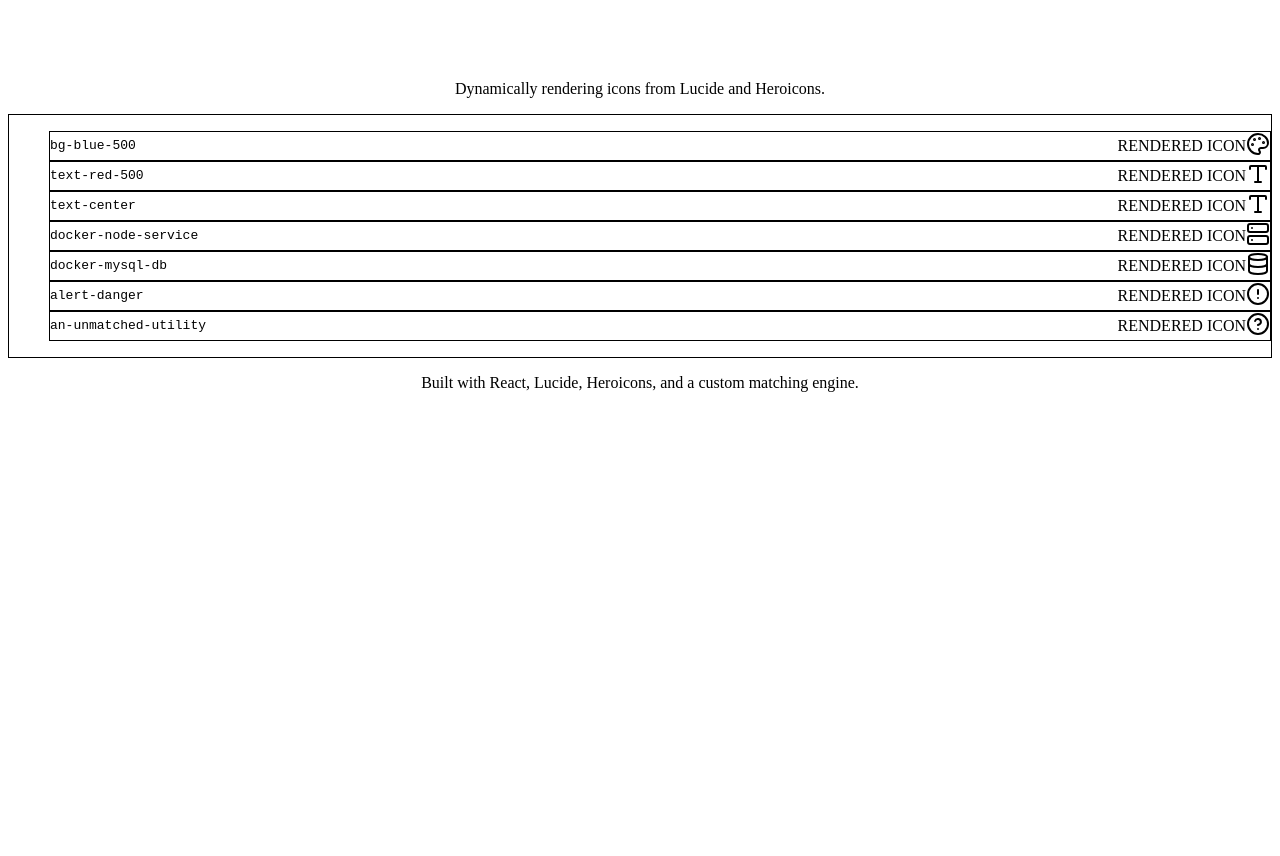
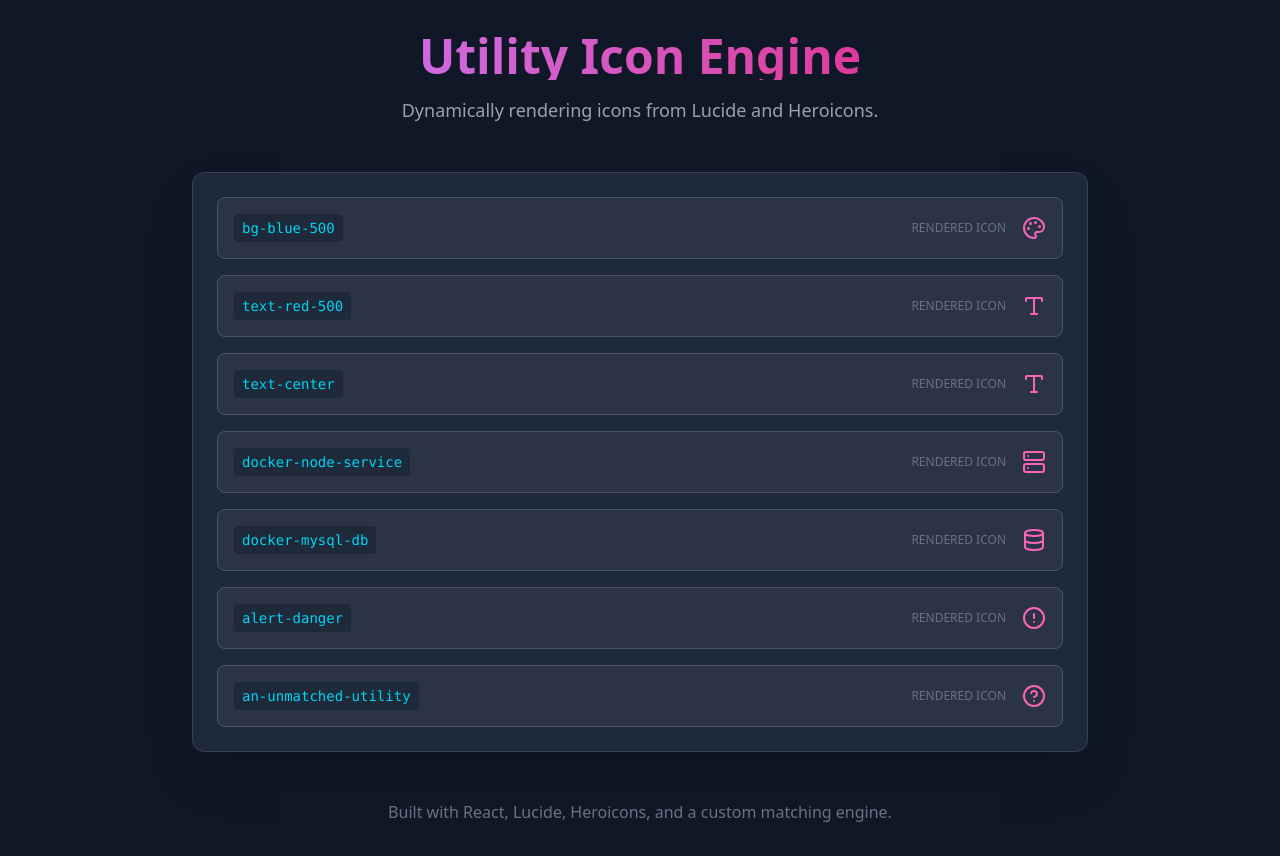
Before and after one commit to build-africa-eng/your-icon-engine, a React (Vite) app: page / in a window 1280 px wide. Before the commit the page ends 829 px from the top, so only its background shows below. Built offline with nearby package versions, Linux system fonts and the light colour scheme.

Commit message:
Update index.css

```diff
--- a/src/index.css
+++ b/src/index.css
@@ -1,4 +1,4 @@
 /* src/index.css */
-@tailwind base;
+@import "tailwindcss";
 @tailwind components;
 @tailwind utilities;
```
